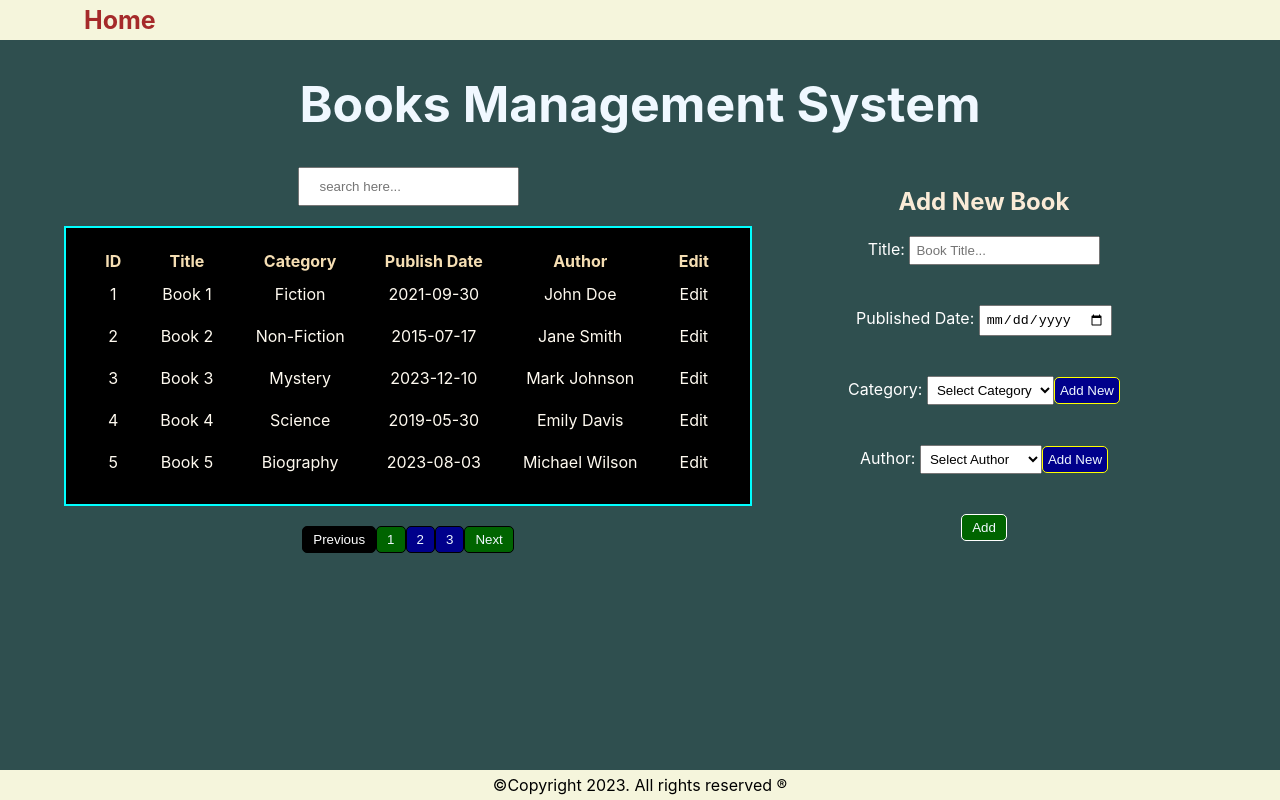
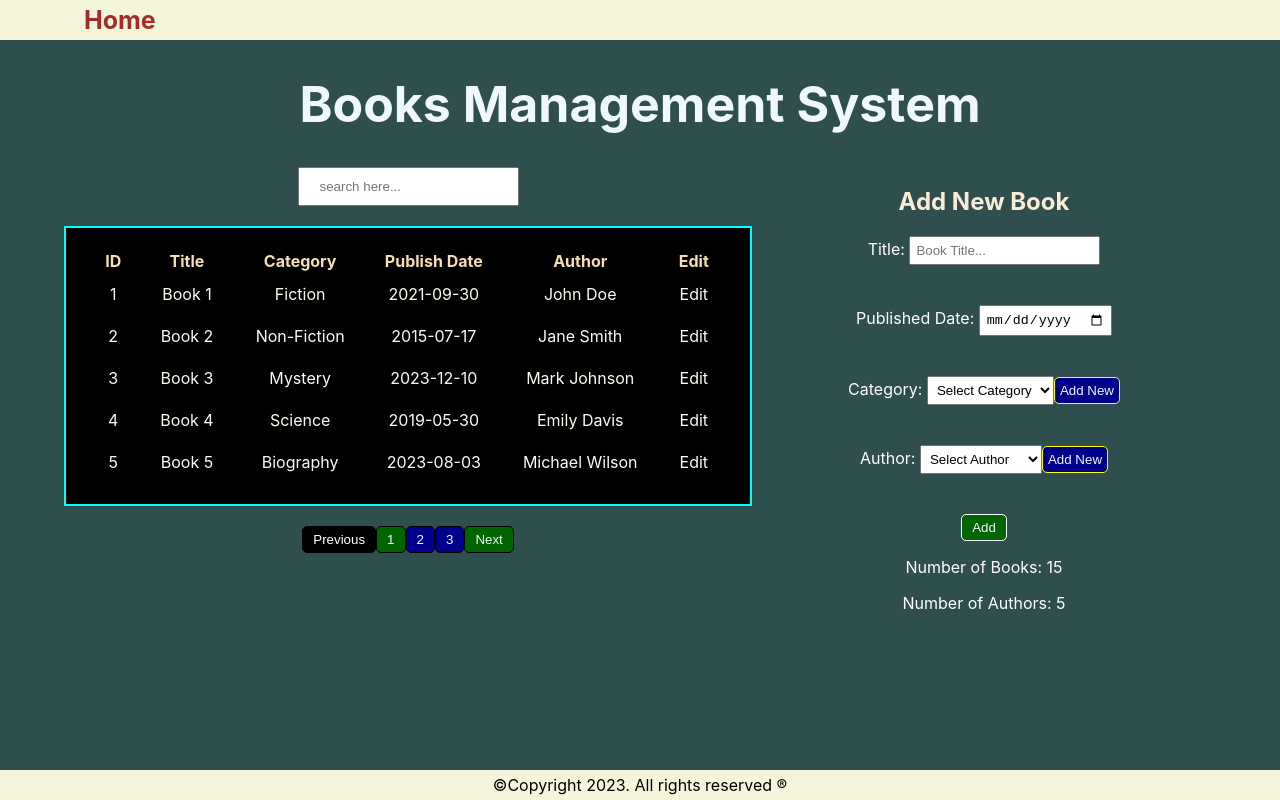
Before and after one commit to saurabh918/React-test, a React (Create React App) app: page / in a window 1280 px wide. Built offline with nearby package versions, Linux system fonts and the light colour scheme.

Commit message:
displayed: numbers of books and authors

```diff
--- a/src/components/AddNewBook/index.js
+++ b/src/components/AddNewBook/index.js
@@ -276,6 +276,8 @@ const AddNewBook = ({ editBook, setEditBook }) => {
             )}
           </div>
         </form>
+        <p>Number of Books: {totalBooks.length}</p>
+        <p>Number of Authors: {authors.length}</p>
       </AddNewBookStyle>
     </ThemeProvider>
   );
--- a/src/components/AddNewBook/styled.js
+++ b/src/components/AddNewBook/styled.js
@@ -90,4 +90,8 @@ export const AddNewBookStyle = styled.div`  // styled component for add new book
       color: #ffffff;
     }
   }
+
+  p {
+    color: #ffffff;
+  }
 `;
```
